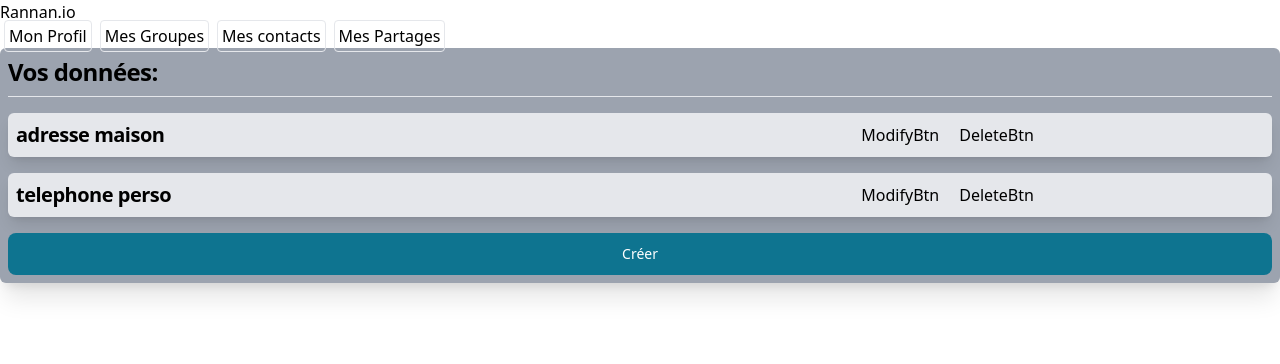
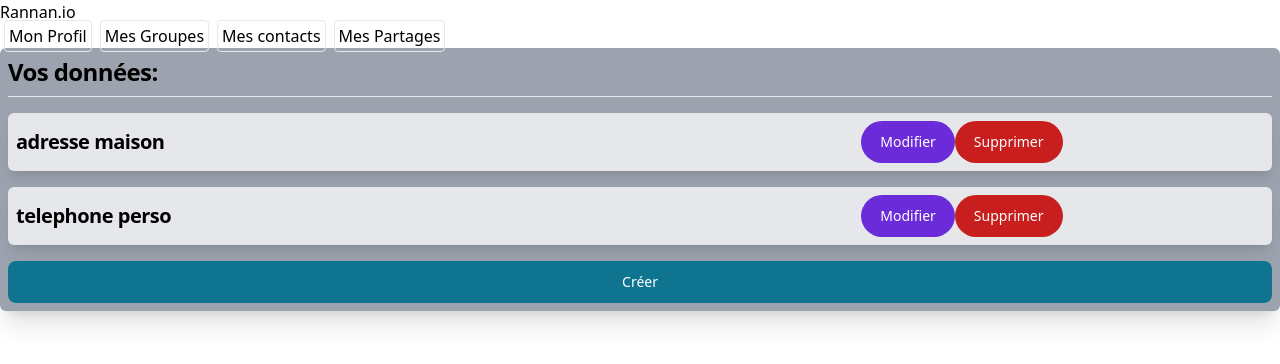
Before and after one commit to Tonyac-create/Rannan_Front, a React (Vite) app: page / in a window 1280 px wide. Shown: the top 364 px of the page. Built offline with nearby package versions, Linux system fonts and the light colour scheme.

Commit message:
Form modify adapter, boutons card info bouton suprimer

```diff
--- a/src/components/Forms/MyInformationData/MyInformationData.tsx
+++ b/src/components/Forms/MyInformationData/MyInformationData.tsx
@@ -1,10 +1,10 @@
 'use client';
 import React, { useState } from 'react';
-import { Button, Textarea, Label, Modal, Select, TextInput } from 'flowbite-react';
+import { Button, Textarea, Label, Select, TextInput } from 'flowbite-react';
 
 const MyInformationData = (props) => {
 
-    const { action, title, actionData } = props;
+    const { action, title, actionData, name, value } = props;
 
     const [newData, setNewData] = useState({
         name: "",
@@ -24,14 +24,13 @@ const MyInformationData = (props) => {
     }
 
     return (
-        <>
         <form className="space-y-6" title={title} onSubmit={(event) => handleSubmit(event)}>
             <h3 className="text-xl font-medium text-gray-900 dark:text-white">{action} une donnée</h3>
             <div>
                 <div className="mb-2 block">
                     <Label htmlFor="name" value="Nom" />
                 </div>
-                    <TextInput id="name" placeholder="Nom de l'information" required onChange={(event) => handleChange(event)} />
+                <TextInput id="name" placeholder="Nom de l'information" required onChange={(event) => handleChange(event)} defaultValue={name} />
             </div>
             <div>
                 <div className='mb-2 block'>
@@ -48,14 +47,13 @@ const MyInformationData = (props) => {
                 <div className="mb-2 block">
                     <Label htmlFor="value" value="Contenu" />
                 </div>
-                    <Textarea id="value" placeholder="Description de l'information" required onChange={(event) => handleChange(event)} />
+                <Textarea id="value" placeholder="Description de l'information" required onChange={(event) => handleChange(event)} defaultValue={value} />
             </div>
 
             <div className="w-full">
             <Button>{action}</Button>
             </div>
         </form>
-        </>
     )
 }
 
--- /dev/null
+++ b/src/components/MyInformations/MI-Boutons/BtnDeleteInfo/BtnDeleteInfo.tsx
@@ -0,0 +1,36 @@
+'use client';
+import React, { useState } from 'react';
+import { Button, Modal } from 'flowbite-react';
+import { HiTrash } from 'react-icons/hi'
+
+const BtnDeleteInfo = () => {
+    const [openModal, setOpenModal] = useState<string | undefined>();
+    const props = { openModal, setOpenModal };
+
+    //API DELETE data
+
+    return (
+        <>
+        <Button pill color='failure' onClick={() => props.setOpenModal('default')}>
+            <span className='sm:hidden'><HiTrash className="h-6 w-6"/></span>
+            <span className='hidden sm:block'>Supprimer</span>
+        </Button>
+        <Modal show={props.openModal === 'default'} onClose={() => props.setOpenModal(undefined)}>
+            <Modal.Header>Êtes vous sur de vouloir supprimer cette donnée?</Modal.Header>
+            <Modal.Body>
+            <div className="space-y-6">
+                <p className="text-base leading-relaxed text-gray-500 dark:text-gray-400">
+                Si vous la supprimez, vous ne pourrez plus la récupérer.
+                </p>
+            </div>
+            </Modal.Body>
+            <Modal.Footer>
+            <Button color="success" onClick={() => props.setOpenModal(undefined)}>Supprimer</Button>
+            <Button color="failure" onClick={() => props.setOpenModal(undefined)}>Annuler</Button>
+            </Modal.Footer>
+        </Modal>
+        </>
+    )
+}
+
+export default BtnDeleteInfo
--- /dev/null
+++ b/src/components/MyInformations/MI-Boutons/BtnModifyInfo/BtnModifyInfo.tsx
@@ -0,0 +1,36 @@
+import { Button, Modal } from 'flowbite-react'
+import React, { useState } from 'react'
+import MyInformationData from '../../../Forms/MyInformationData/MyInformationData'
+import {HiPencil} from 'react-icons/hi'
+
+const BtnModifyInfo = (props) => {
+    const [openModal, setOpenModal] = useState<string | undefined>();
+    const pro = { openModal, setOpenModal };
+
+    const { id, name, value } = props;
+    const action = "Modifier";
+
+    //Formulaire requete PUT
+    const updateInformation = () => {
+        //Requete PUT depuis service
+        //setInformation(body requete)
+        console.log("Vous avez modifié cette donnée")
+    }
+
+    return (
+        <div className='modifyModal' key={id}>
+            <Button  color="purple" pill  onClick={() => pro.setOpenModal('form-elements')}>
+            <span className='sm:hidden'><HiPencil className="h-6 w-6"/></span>
+            <span className='hidden sm:block'>{action}</span>
+            </Button>
+            <Modal show={pro.openModal === 'form-elements'} size="md" popup onClose={() => pro.setOpenModal(undefined)}>
+                <Modal.Header />
+                <Modal.Body>
+                    <MyInformationData  title="Formulaire de modification d'une donnée" action={action} actionData={updateInformation} name={name} value={value} />
+                </Modal.Body>
+            </Modal>
+        </div>
+    )
+}
+
+export default BtnModifyInfo
--- a/src/components/MyInformations/MI-InformationCard/InformationCard.tsx
+++ b/src/components/MyInformations/MI-InformationCard/InformationCard.tsx
@@ -1,13 +1,18 @@
-import React from 'react'
+import React from 'react';
+import BtnModifyInfo from '../MI-Boutons/BtnModifyInfo/BtnModifyInfo';
+import { Button } from 'flowbite-react';
+import BtnDeleteInfo from '../MI-Boutons/BtnDeleteInfo/BtnDeleteInfo';
 
 const InformationCard = (props) => {
-    const { id, name } = props;
+    const { id, name, value } = props;
   return (
     <div key={id} className='informationCard flex flex-row content-center items-center justify-around bg-gray-200 rounded-md  gap-5 p-2 shadow-lg sm:gap-10'>
         <h3 className="scroll-m-20 text-l font-semibold tracking-tight w-2/3 sm:text-xl">{name}</h3>
         <div className='informationCard__actions flex flex-row  gap-1 w-1/3 sm:gap-5'>
-            <div>ModifyBtn</div>
-            <div>DeleteBtn</div>
+            <Button.Group>
+                <BtnModifyInfo id={id} name={name} value={value}/>
+                <BtnDeleteInfo />
+            </Button.Group>
         </div>
     </div>
   )
```
Lines whose indentation alone changed are shown as unchanged.
